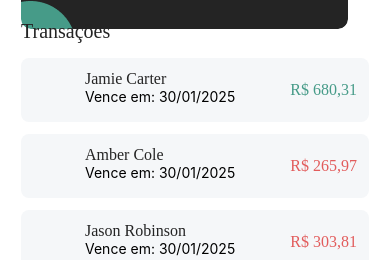
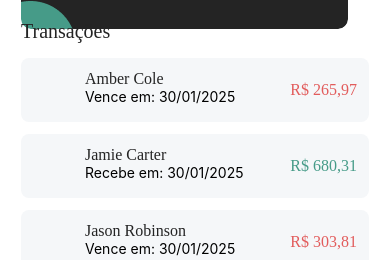
Before and after one commit to brduarte/my-finance-app, a React Native app: screen /Main in a window 390 px wide. Shown: the part 488-748 px from the top of the page. Built offline with nearby package versions, Linux system fonts and the light colour scheme; some icons are missing.

Commit message:
Salvando trabalho

```diff
--- a/src/components/TransactionsList/transactionsList.tsx
+++ b/src/components/TransactionsList/transactionsList.tsx
@@ -12,6 +12,7 @@ type TransactionsListProps = {
 
 const Item = (transaction: TransactionsModel): React.JSX.Element => {
   let valueStyle = {...styles.valueText, color: MStyles.colors.greenColor};
+  let subText = 'Recebe em:';
   let value = transaction.amount.toLocaleString('pt-br', {
     style: 'currency',
     currency: 'BRL',
@@ -23,7 +24,7 @@ const Item = (transaction: TransactionsModel): React.JSX.Element => {
 
   if (transaction.type === TransactionTypeEnum.DEBIT) {
     valueStyle = {...valueStyle, color: MStyles.colors.redColor};
-    value = `${value}`;
+    subText = 'Vence em:';
     icon = (
       <ArrowDown strokeWidth={3} size={24} color={MStyles.colors.redColor} />
     );
@@ -34,7 +35,7 @@ const Item = (transaction: TransactionsModel): React.JSX.Element => {
       <View style={styles.iconSession}>{icon}</View>
       <View style={styles.text}>
         <Text style={styles.itemTile}>{transaction.name}</Text>
-        <Text>Vence em: 30/01/2025</Text>
+        <Text>{`${subText} 30/01/2025`}</Text>
       </View>
       <View style={styles.value}>
         <Text style={valueStyle}>{value}</Text>
--- a/src/views/Home/index.tsx
+++ b/src/views/Home/index.tsx
@@ -12,17 +12,18 @@ export default function Home(): React.JSX.Element {
   function loadTransactions() {
     setTransactions([
       {
+        id: '6f1a07fe-ae8c-4132-9bfb-5d84e4c5cfa9',
+        name: 'Amber Cole',
+        amount: 265.97,
+        type: 'DEBIT',
+      },
+      {
         id: 'dba9b409-98d6-4d05-8361-a0515af752a6',
         name: 'Jamie Carter',
         amount: 680.31,
         type: 'CREDIT',
       },
-      {
-        id: '6f1a07fe-ae8c-4132-9bfb-5d84e4c5cfa9',
-        name: 'Amber Cole',
-        amount: 265.97,
-        type: 'DEBIT',
-      },
+
       {
         id: 'fdcc1622-8182-4828-9dc1-a9472c1e85e9',
         name: 'Jason Robinson',
```
